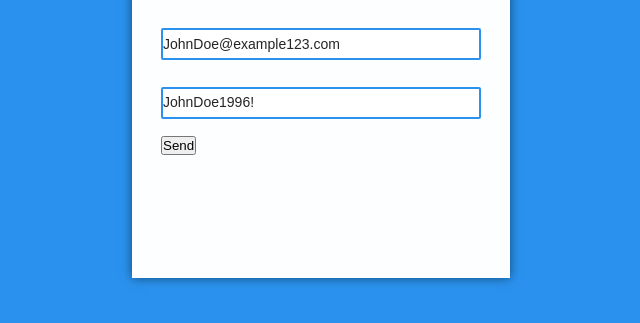
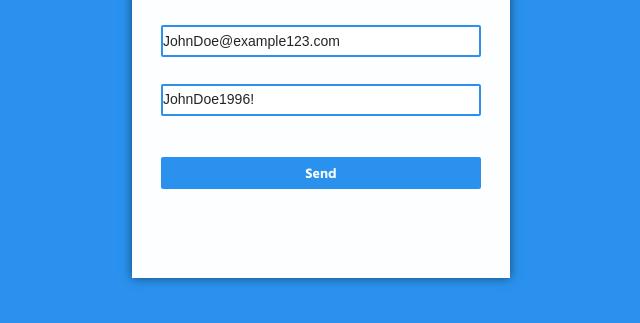
Before and after one commit to LarryTheFatCat/modern-login-design, a plain HTML site: page index.html in a window 1280 px wide. Shown: the part 311-634 px from the top of the page, without its empty margins (319-959 px from the left). Drawn offline with Linux system fonts and the light colour scheme.

Commit message:
finish button css

```diff
--- a/style.css
+++ b/style.css
@@ -72,3 +72,26 @@ html {
     position: relative;
     top: -3em;
 }
+
+.button {
+    position: relative;
+    top: 2em;
+    width: 40vh;
+    height: 4vh;
+    background-color: #2A92EE;
+    color: #fdfeff;
+    border-radius: 2px;
+    border-color: #2A92EE;
+    border-style: solid;
+    font-size: 14px;
+    font-weight: 600;
+    font-family: 'Hind Siliguri', 'Arial', sans-serif;
+    cursor: pointer;
+}
+
+.button:hover {
+    background-color: #2a92eeaa;
+    color: #ffffffaa;
+    border-color: #2A92EE;
+    border-style: solid;
+}
```
